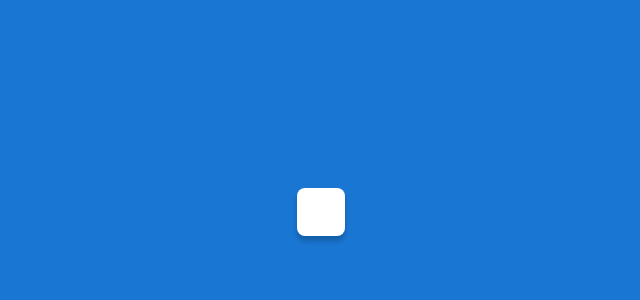
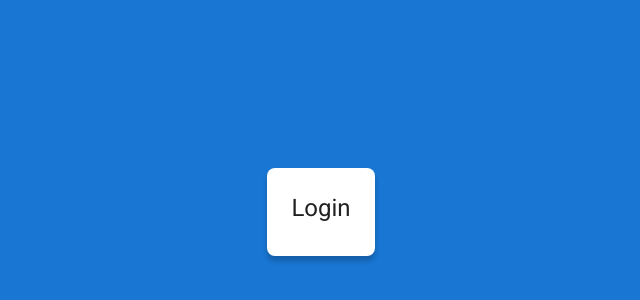
Before and after one commit to issyrivas17/Journal-app-vite, a React (Vite) app: page /auth/login in a window 1280 px wide. Shown: the part 188-488 px from the top of the page, without its empty margins (319-959 px from the left). Built offline with nearby package versions, Linux system fonts and the light colour scheme.

Commit message:
Se hizo el typography con caja, ahora vamos a levantar la aplicacion

```diff
--- a/src/auth/pages/LoginPage.jsx
+++ b/src/auth/pages/LoginPage.jsx
@@ -1,4 +1,4 @@
-import { Grid } from "@mui/material"
+import { Grid, Typography } from "@mui/material"
 
 
 export const LoginPage = () => {
@@ -16,6 +16,7 @@ export const LoginPage = () => {
    xs= {3}
    sx= {{backgroundColor : 'white', padding: 3, borderRadius:2}}>
 
+   <Typography variant="h5" sx={{mb:1}}>Login</Typography>
    </Grid>
 
   </Grid>
```
